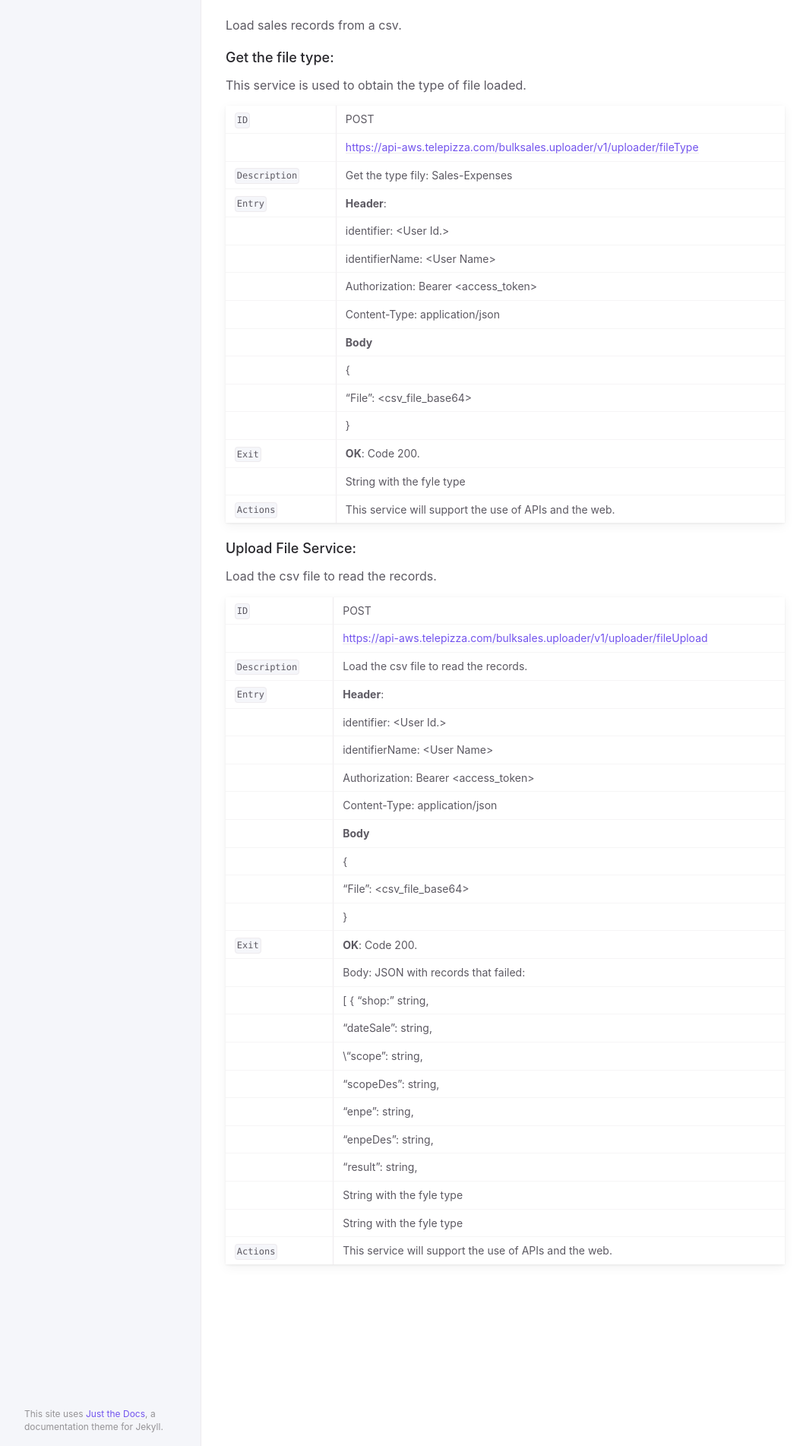
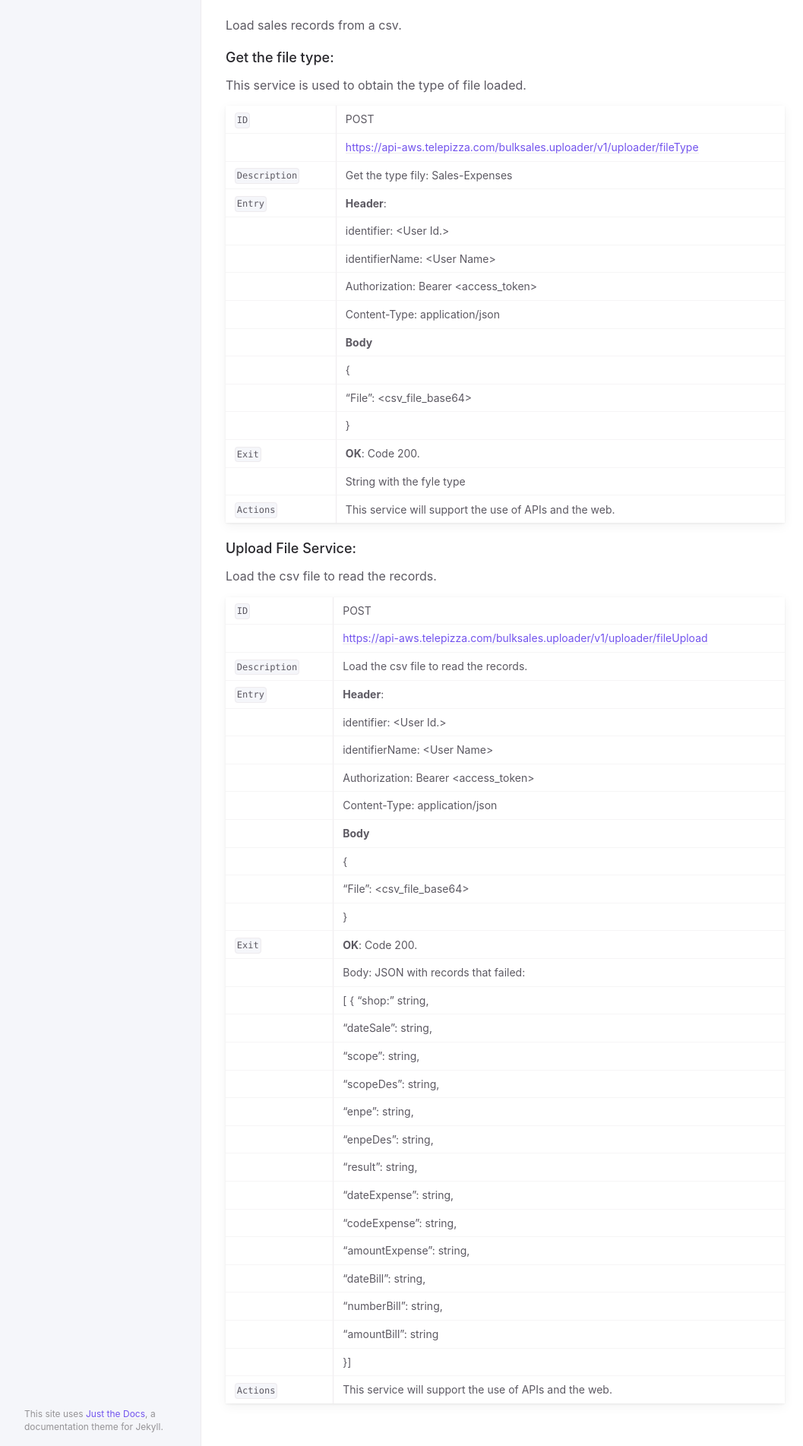
Before and after one commit to abeltranes/abeltranes.github.io, a Jekyll site: the page built from docs/API_Services_Bulksales_2.md, in a window 1280 px wide. Shown: the part 3026-4929 px from the top of the page at 76% size, without its empty margins (91-1148 px from the left). Built offline with Jekyll 4.4.1, drawn with Linux system fonts in a browser that asks for light colours.

Commit message:
Update API_Services_Bulksales_2.md

```diff
--- a/docs/API_Services_Bulksales_2.md
+++ b/docs/API_Services_Bulksales_2.md
@@ -133,11 +133,16 @@ Load the csv file to read the records.
    | Body: JSON with records that failed:
    | \[ { “shop:” string,
    | “dateSale”: string,
-   | \“scope”: string,
+   | “scope”: string,
    | “scopeDes”: string,
    | “enpe”: string,
    | “enpeDes”: string,
    | “result”: string,
-   | String with the fyle type
-   | String with the fyle type
+   | “dateExpense”: string,
+   | “codeExpense”: string,
+   | “amountExpense”: string,
+   | “dateBill”: string,
+   | “numberBill”: string,
+   | “amountBill”: string
+   | \}]
 `` Actions `` | This service will support the use of APIs and the web.
```
